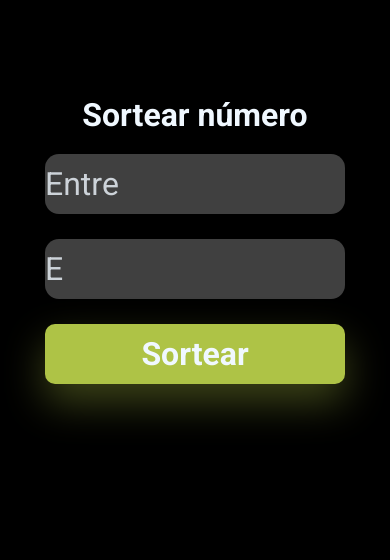
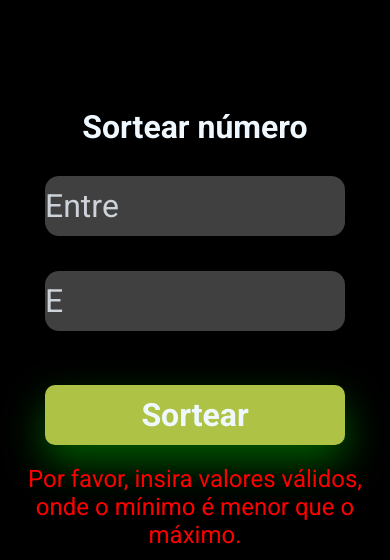
Before and after one commit to ViniVentura94/projeto-sorteador-devclub, a plain HTML site: page index.html in a window 390 px wide. Both pictures are taken after a click on the button "Sortear". Shown: the part 284-844 px from the top of the page. Drawn offline with Linux system fonts and the light colour scheme.

Commit message:
Adionado mensagem de erro no HTML e aprimorado CSS

```diff
--- a/index.html
+++ b/index.html
@@ -20,6 +20,7 @@
         <button onclick="drawNumber()" class="buttonSortear">Sortear</button>
         <button onclick="resetForm()" class="buttonNovoSorteio hidden">Novo Sorteio</button>
         <div id="result" class="result hidden"></div>
+        <div id="error" class="error hidden"></div>
     </div>
 </body>
 <script src="./script.js"></script>
--- a/script.js
+++ b/script.js
@@ -4,10 +4,12 @@ function drawNumber() {
     const min = Math.ceil(minInput.value);
     const max = Math.floor(maxInput.value);
     const resultDiv = document.getElementById("result");
+    const errorDiv = document.getElementById("error");
     const buttonNovoSorteio = document.querySelector(".buttonNovoSorteio");
 
     if (!minInput.value || !maxInput.value || isNaN(min) || isNaN(max) || min > max) {
-        alert("Por favor, insira valores válidos, onde o mínimo é menor que o máximo.");
+        errorDiv.textContent = "Por favor, insira valores válidos, onde o mínimo é menor que o máximo.";
+        errorDiv.classList.remove("hidden");
         return;
     }
 
@@ -19,6 +21,7 @@ function drawNumber() {
     resultDiv.textContent = `${result}`;
     resultDiv.classList.remove("hidden");
     buttonNovoSorteio.classList.remove("hidden");
+    errorDiv.classList.add("hidden");
 }
 
 function resetForm() {
--- a/style.css
+++ b/style.css
@@ -11,16 +11,24 @@ body {
     background-color: black;
     color: aliceblue;
     text-align: center;
+    display: flex;
+    flex-direction: column;
+    align-items: center;
+    justify-content: center;
+    height: 100vh;
 }
 
 img {
-    margin-top: 125px;
     Width: 500px;
     Height: 300px;
 }
 
 .main {
     margin-top: 30px;
+    display: flex;
+    flex-direction: column;
+    align-items: center;
+
 }
 
 h4 {
@@ -32,11 +40,11 @@ h4 {
     width: 300px;
     height: 60px;
     border-radius: 14px;
-    border: 1px 0px 0px 0px;
+    border: none;
     font-size: 32px;
     background-color: #404040;
     color: aliceblue;
-    border: none;
+    margin: 10px 0;
 }
 
 input::placeholder{
@@ -52,10 +60,15 @@ input::placeholder{
     height: 60px;
     border-radius: 10px;
     border: none;
-    box-shadow: 0px 18px 40px 0px #AEC34659;
+    box-shadow: 0px 18px 40px 0px #00ff0059;
     font-size: 32px;
     font-weight: 700;
     cursor: pointer;
+    transition: background-color 0.3s ease;
+}
+
+.buttonSortear:hover, .buttonNovoSorteio:hover {
+    background-color: #55ff55;
 }
 
 .result {
@@ -73,30 +86,42 @@ input::placeholder{
     border: none;
 }
 
+.error {
+    margin-top: 20px;
+    color: red;
+    font-size: 24px;
+}
+
 .hidden {
     display: none;
 }
 
+
 @media screen and (max-width: 800px) {
-
-
-    body{
-        width: 100%;
-        height: 100%;
-        display: flex;
-        flex-direction: column;
-        text-align: center;
-        justify-content: space-around;
-    }
-
     img {
-        Width: auto;
-        Height: 150px;
+        width: auto;
+        height: 150px;
         margin: 100px auto;
     }
 
     .numberMin {
         margin-bottom: 25px;
     }
+}
+/*@media screen and (max-width: 800px) {
+
+
+    @media screen and (max-width: 800px) {
+    img {
+        width: auto;
+        height: 150px;
+        margin: 100px auto;
+    }
+
+    .numberMin {
+        margin-bottom: 25px;
+    }
+}
 
 }
+*/
```
